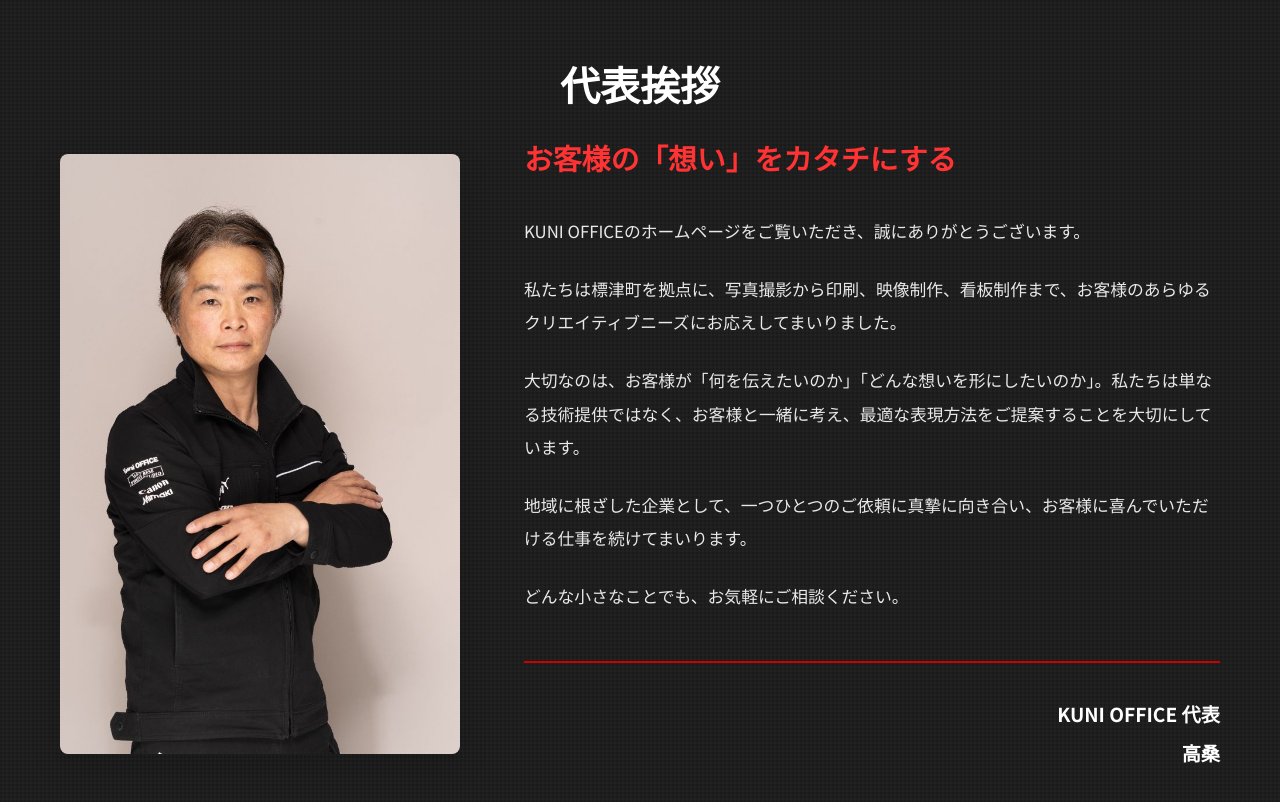
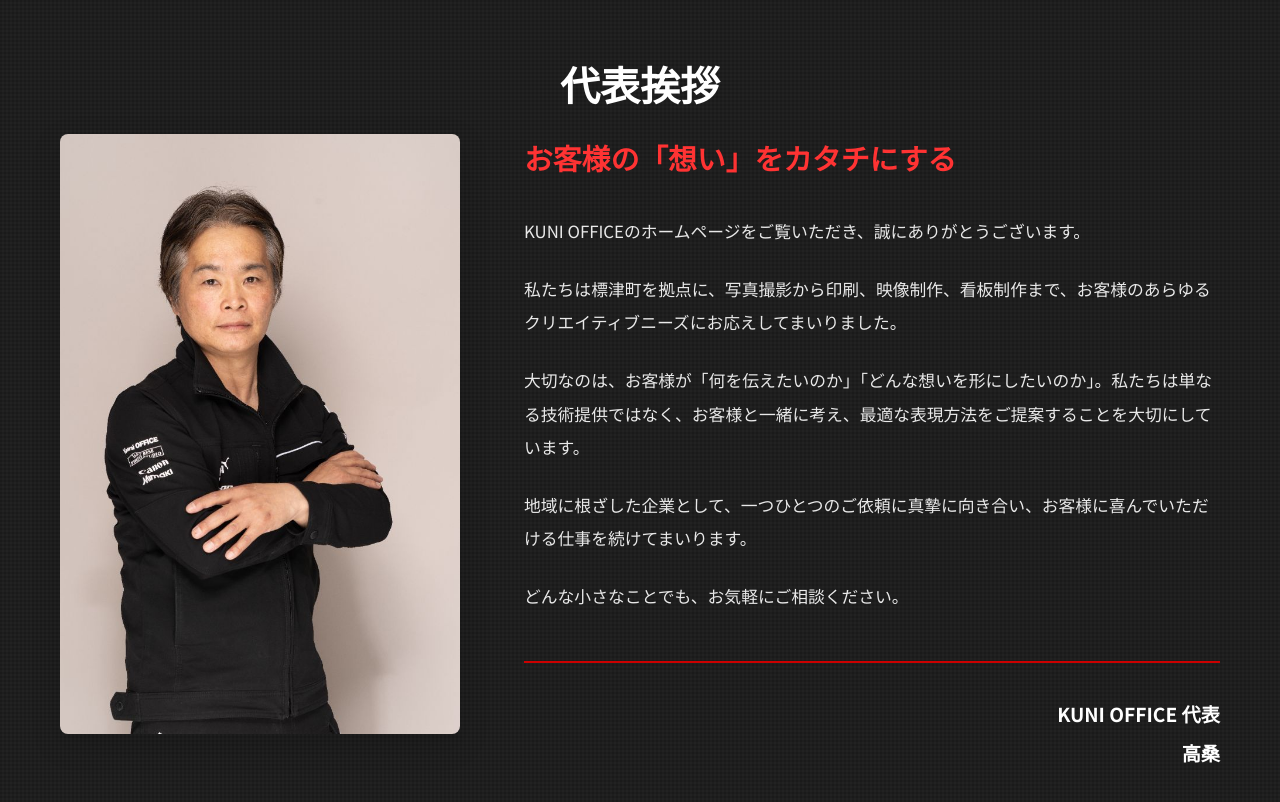
Before and after one commit to playmark0227-svg/kunioffice, a website: page index.html in a window 1280 px wide. Shown: the part 3140-3942 px from the top of the page. Drawn offline with nearby package versions, Linux system fonts and the light colour scheme; no server answers.

Commit message:
fix: 代表挨拶の写真位置を見出しに揃える
【変更内容】
✅ sticky top: 20px → top: 0 に変更
✅ align-self: start を追加

【効果】
- 写真の上端が代表挨拶の見出し（h3）の上端に揃う
- スクロール時も画面最上部で固定される

```diff
--- a/css/style.css
+++ b/css/style.css
@@ -596,12 +596,13 @@ ul {
 
 .greeting-image {
     position: sticky;
-    top: 20px;
+    top: 0;
     overflow: hidden;
     border-radius: 8px;
     box-shadow: var(--shadow-lg);
     cursor: pointer;
     position: relative;
+    align-self: start;
 }
 
 .greeting-image .ceo-photo {
```
